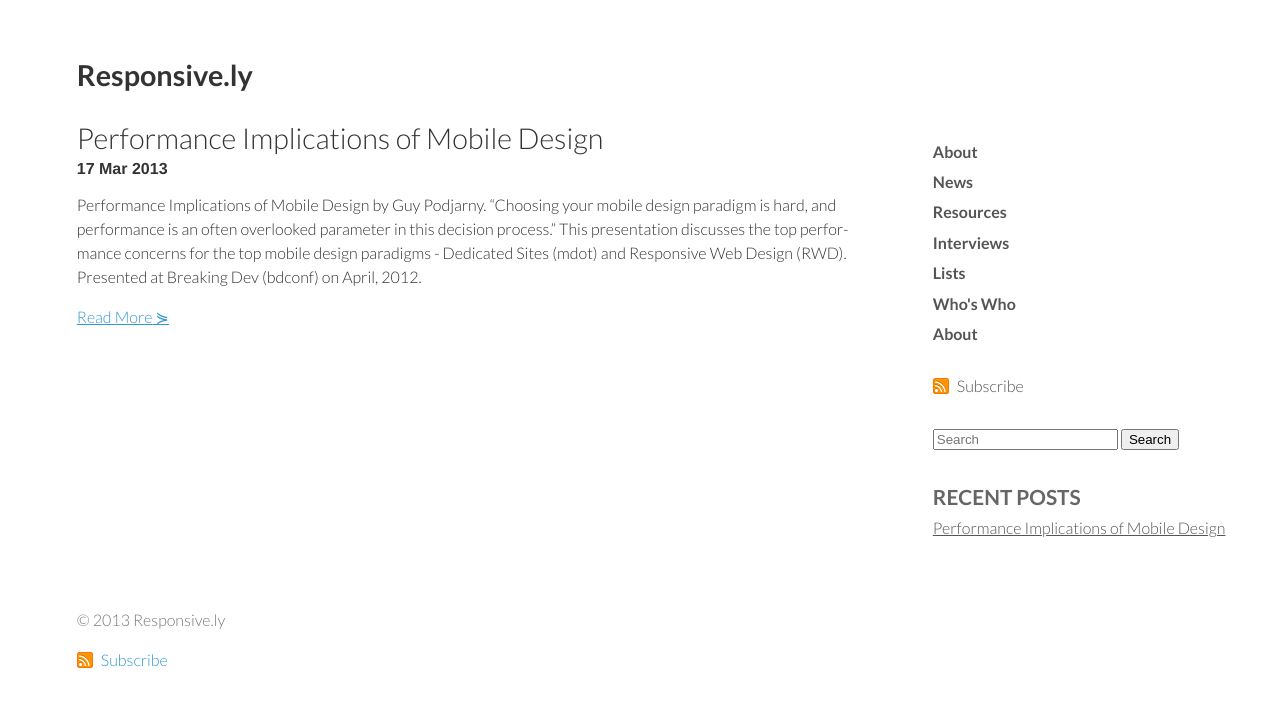
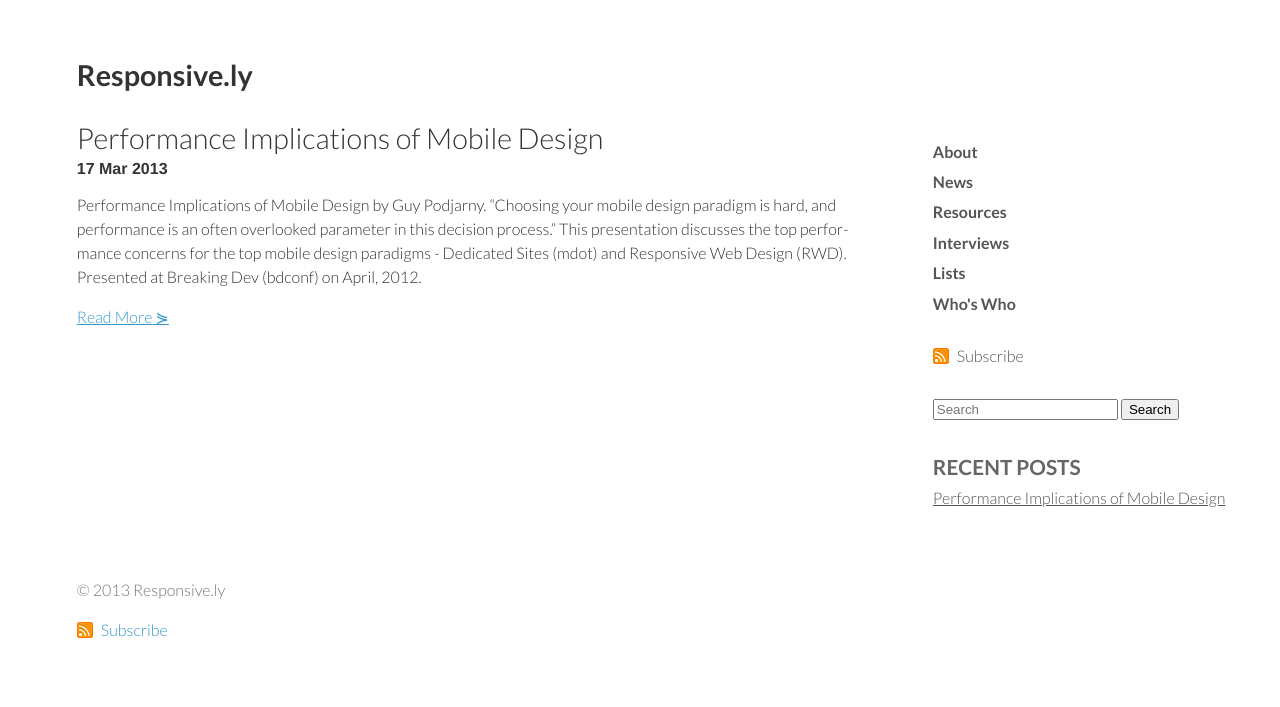
Before and after one commit to thedougco/responsive.ly, a Jekyll site: the page built from index.html, in a window 1280 px wide. Shown: the top 707 px of the page. Built offline with Jekyll 4.4.1, drawn with Linux system fonts in a browser that asks for light colours; nearby versions of some CDN libraries; Markdown is read by kramdown in place of the engine named in the settings; the list of posts is cut into pages by our own code.

Commit message:
Working the nav items

```diff
--- a/_layouts/default.html
+++ b/_layouts/default.html
@@ -46,8 +46,7 @@
         <li><a href="/resources/">Resources</a></li>
         <li><a href="/interviews/">Interviews</a></li>
         <li><a href="/lists/">Lists</a></li>
-        <li><a href="/lists/">Who's Who</a></li>
-                                                <li><a href="/about/">About</a></li>
+        <li><a href="../Who's Who/">Who's Who</a></li>
       </ul>
     </nav>
 
```
